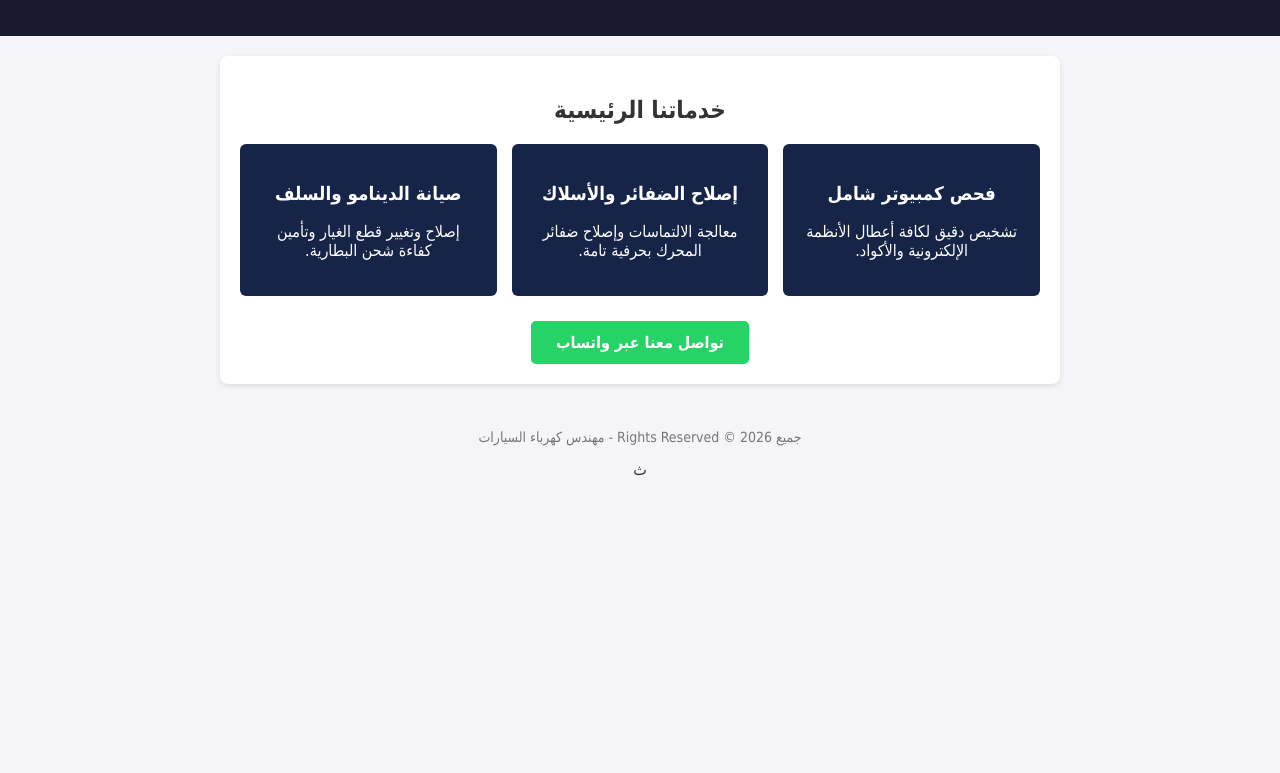
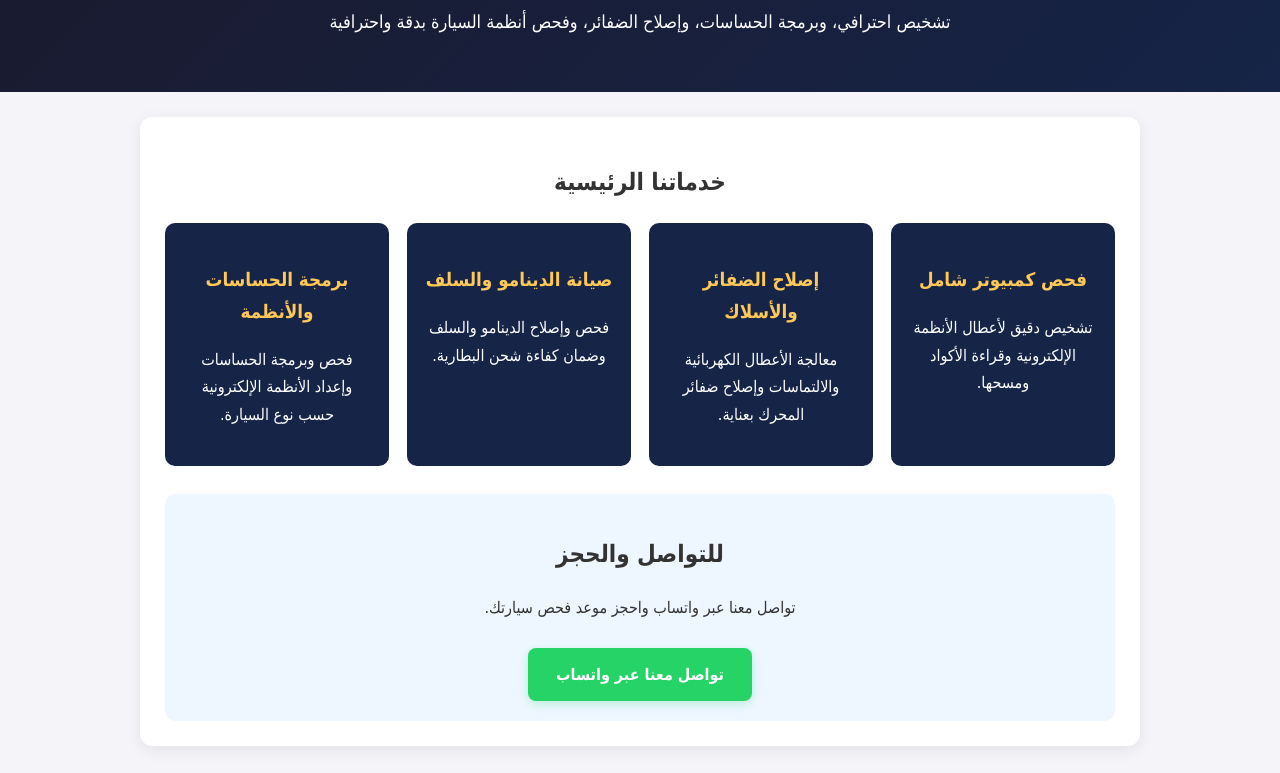
Before and after one commit to mohammed61227-stack/MOHAMMED-, a plain HTML site: page index.html in a window 1280 px wide. Shown: the part 133-906 px from the top of the page. Before the commit the page ends 800 px from the top, so only its background shows below. Drawn offline with Linux system fonts and the light colour scheme.

Commit message:
تحسين صفحة خدمات ورشة محمد وربط واتساب

```diff
--- a/index.html
+++ b/index.html
@@ -3,49 +3,149 @@
 <head>
     <meta charset="UTF-8">
     <meta name="viewport" content="width=device-width, initial-scale=1.0">
-    <title>خدمات كهرباء السيارات وتشخيص الأعطال</title>
+    <meta name="description" content="ورشة محمد لخدمات كهرباء وتشخيص أعطال السيارات وفحص الكمبيوتر وإصلاح الأسلاك والدينامو والسلف.">
+    <title>ورشة محمد | كهرباء السيارات وتشخيص الأعطال</title>
     <style>
-        body { font-family: Tahoma, Arial, sans-serif; margin: 0; padding: 0; background-color: #f4f4f9; color: #333; text-align: center; }
-        header { background-color: #1a1a2e; color: #fff; padding: 40px 20px; }
-        header h1 { margin: 0 0 10px; color: #e94560; }
-        .container { max-width: 800px; margin: 20px auto; padding: 20px; background: #fff; border-radius: 8px; box-shadow: 0 2px 5px rgba(0,0,0,0.1); }
-        .services { display: grid; grid-template-columns: repeat(auto-fit, minmax(220px, 1fr)); gap: 15px; margin-top: 20px; }
-        .service-card { background: #162447; color: #fff; padding: 20px; border-radius: 6px; }
-        .btn-whatsapp { display: inline-block; margin-top: 25px; background-color: #25d366; color: white; padding: 12px 25px; text-decoration: none; border-radius: 5px; font-weight: bold; font-size: 16px; }
-        footer { margin-top: 30px; font-size: 14px; color: #777; padding: 15px; }
+        :root {
+            --primary: #e94560;
+            --navy: #1a1a2e;
+            --blue: #162447;
+            --light: #f4f4f9;
+            --white: #ffffff;
+            --text: #333333;
+            --green: #25d366;
+        }
+
+        * { box-sizing: border-box; }
+
+        body {
+            margin: 0;
+            font-family: Tahoma, Arial, sans-serif;
+            background: var(--light);
+            color: var(--text);
+            text-align: center;
+            line-height: 1.7;
+        }
+
+        header {
+            background: linear-gradient(135deg, var(--navy), var(--blue));
+            color: var(--white);
+            padding: 55px 20px;
+        }
+
+        header h1 {
+            margin: 0 0 10px;
+            color: var(--primary);
+            font-size: clamp(28px, 5vw, 44px);
+        }
+
+        header p {
+            max-width: 650px;
+            margin: 10px auto 0;
+            font-size: 18px;
+        }
+
+        .container {
+            max-width: 1000px;
+            margin: 25px auto;
+            padding: 25px;
+            background: var(--white);
+            border-radius: 12px;
+            box-shadow: 0 4px 16px rgba(0, 0, 0, 0.08);
+        }
+
+        .services {
+            display: grid;
+            grid-template-columns: repeat(auto-fit, minmax(220px, 1fr));
+            gap: 18px;
+            margin-top: 20px;
+        }
+
+        .service-card {
+            background: var(--blue);
+            color: var(--white);
+            padding: 22px 18px;
+            border-radius: 10px;
+            transition: transform 0.2s ease;
+        }
+
+        .service-card:hover { transform: translateY(-5px); }
+
+        .service-card h3 { color: #ffc857; }
+
+        .contact-box {
+            margin-top: 28px;
+            padding: 20px;
+            background: #eef7ff;
+            border-radius: 10px;
+        }
+
+        .btn-whatsapp {
+            display: inline-block;
+            margin-top: 10px;
+            background: var(--green);
+            color: var(--white);
+            padding: 13px 28px;
+            text-decoration: none;
+            border-radius: 8px;
+            font-weight: bold;
+            box-shadow: 0 3px 10px rgba(37, 211, 102, 0.25);
+        }
+
+        .btn-whatsapp:hover { background: #1da851; }
+
+        footer {
+            margin-top: 30px;
+            padding: 18px;
+            color: #777;
+            font-size: 14px;
+        }
+
+        @media (max-width: 600px) {
+            header { padding: 40px 15px; }
+            .container { margin: 15px; padding: 18px; }
+        }
     </style>
 </head>
 <body>
-
     <header>
-        <h1>ورشة كهرباء وتصحيح أعطال السيارات</h1>
-        <p>خدمات احترافية لبرمجة الحساسات، إصلاح الضفائر، وفحص الكمبيوتر بدقة عالية</p>
+        <h1>ورشة محمد لكهرباء السيارات</h1>
+        <p>تشخيص احترافي، وبرمجة الحساسات، وإصلاح الضفائر، وفحص أنظمة السيارة بدقة واحترافية</p>
     </header>
 
-    <div class="container">
+    <main class="container">
         <h2>خدماتنا الرئيسية</h2>
         <div class="services">
-            <div class="service-card">
+            <section class="service-card">
                 <h3>فحص كمبيوتر شامل</h3>
-                <p>تشخيص دقيق لكافة أعطال الأنظمة الإلكترونية والأكواد.</p>
-            </div>
-            <div class="service-card">
+                <p>تشخيص دقيق لأعطال الأنظمة الإلكترونية وقراءة الأكواد ومسحها.</p>
+            </section>
+
+            <section class="service-card">
                 <h3>إصلاح الضفائر والأسلاك</h3>
-                <p>معالجة الالتماسات وإصلاح ضفائر المحرك بحرفية تامة.</p>
-            </div>
-            <div class="service-card">
+                <p>معالجة الأعطال الكهربائية والالتماسات وإصلاح ضفائر المحرك بعناية.</p>
+            </section>
+
+            <section class="service-card">
                 <h3>صيانة الدينامو والسلف</h3>
-                <p>إصلاح وتغيير قطع الغيار وتأمين كفاءة شحن البطارية.</p>
-            </div>
+                <p>فحص وإصلاح الدينامو والسلف وضمان كفاءة شحن البطارية.</p>
+            </section>
+
+            <section class="service-card">
+                <h3>برمجة الحساسات والأنظمة</h3>
+                <p>فحص وبرمجة الحساسات وإعداد الأنظمة الإلكترونية حسب نوع السيارة.</p>
+            </section>
         </div>
 
-        <a href="https://wa.me/" class="btn-whatsapp" target="_blank">تواصل معنا عبر واتساب</a>
-    </div>
+        <div class="contact-box">
+            <h2>للتواصل والحجز</h2>
+            <p>تواصل معنا عبر واتساب واحجز موعد فحص سيارتك.</p>
+            <a href="https://wa.me/967772313631?text=%D9%85%D8%B1%D8%AD%D8%A8%D8%A7%D9%8B%D8%8C%20%D8%A3%D8%B1%D8%BA%D8%A8%20%D8%A8%D8%A7%D9%84%D8%AA%D9%88%D8%A7%D8%B5%D9%84%20%D8%AD%D9%88%D9%84%20%D8%AE%D8%AF%D9%85%D8%A7%D8%AA%20%D9%83%D9%87%D8%B1%D8%A8%D8%A7%D8%A1%20%D8%A7%D9%84%D8%B3%D9%8A%D8%A7%D8%B1%D8%A7%D8%AA" class="btn-whatsapp" target="_blank" rel="noopener noreferrer">تواصل معنا عبر واتساب</a>
+        </div>
+    </main>
 
     <footer>
-        جميع Rights Reserved &copy; 2026 - مهندس كهرباء السيارات
+        جميع الحقوق محفوظة &copy; 2026 - ورشة محمد لكهرباء السيارات
     </footer>
-
 </body>
 </html>
-ث
```
